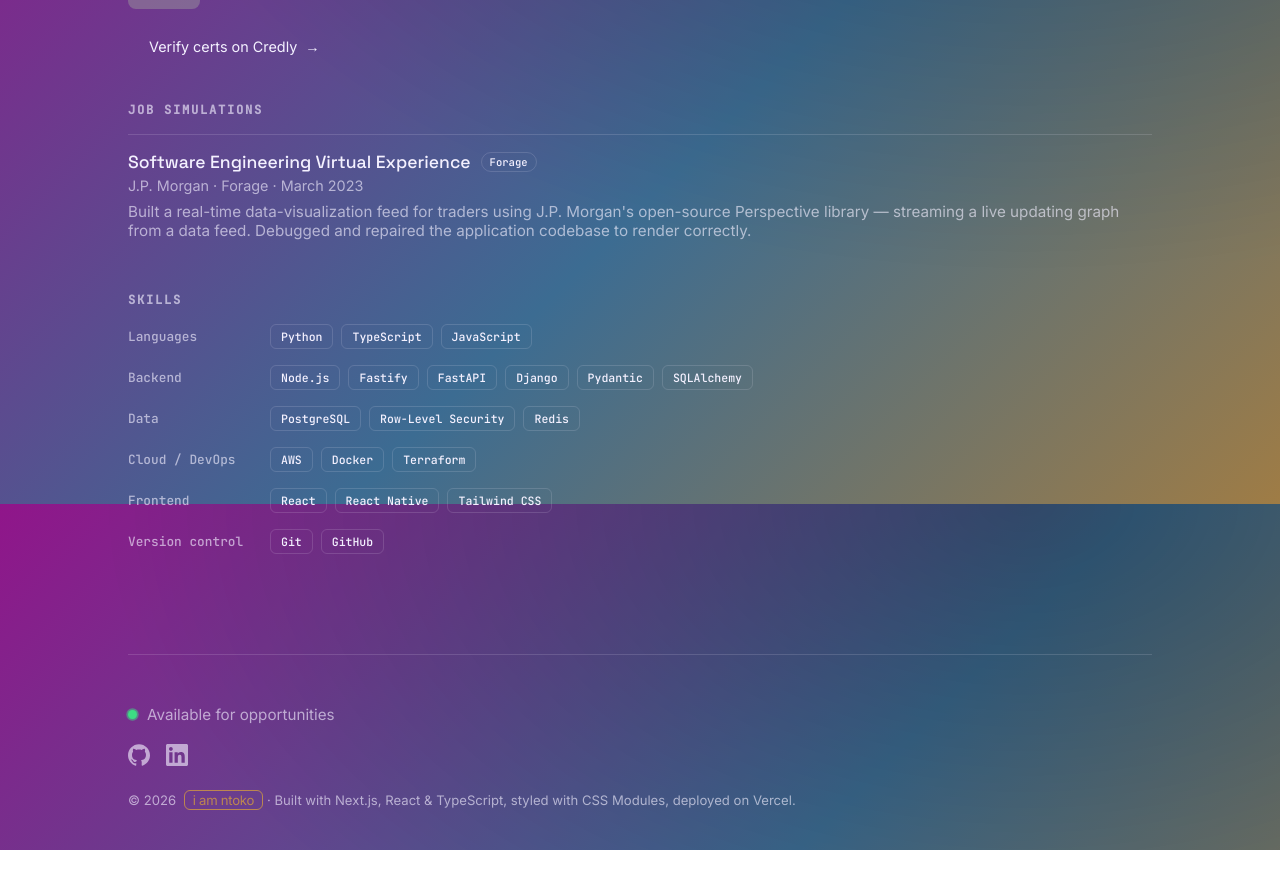
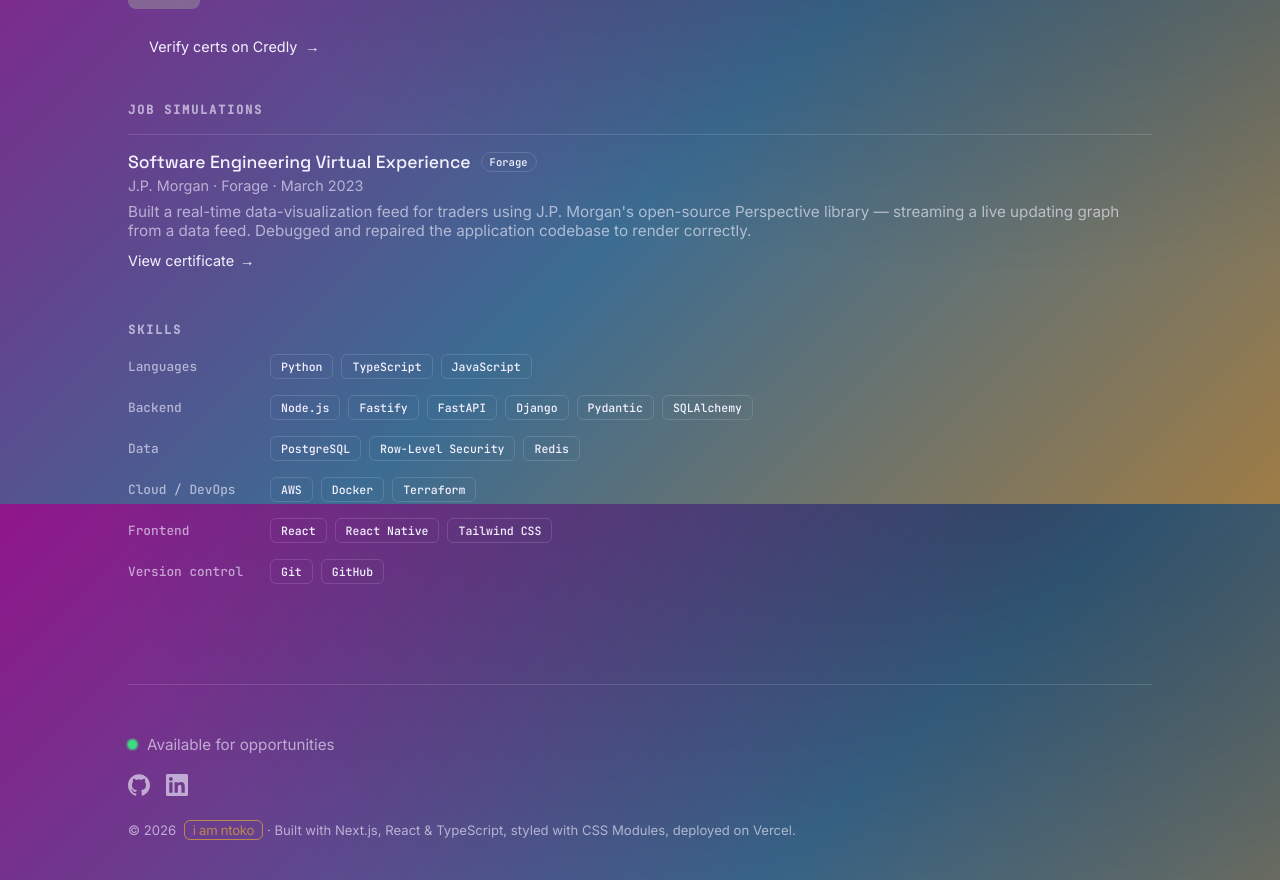
Before and after one commit to iamntoko/portfolio, a Next.js app: page / in a window 1280 px wide. Shown: the part 2696-3576 px from the top of the page. Before the commit the page ends 3546 px from the top, so only its background shows below. Built offline with nearby package versions, Linux system fonts and the light colour scheme; grey boxes are pictures that could not be loaded.

Commit message:
fix: correct certUrl field name in TimelineBlock

```diff
--- a/app/components/TimelineBlock.tsx
+++ b/app/components/TimelineBlock.tsx
@@ -19,8 +19,8 @@
           <p className={styles.xpDesc}>{item.description}</p>
 
 
-          {item.verifyHref && (
-            <a className={styles.verify} href={item.verifyHref} target="_blank" rel="noopener noreferrer">
+          {item.certUrl && (
+            <a className={styles.verify} href={item.certUrl} target="_blank" rel="noopener noreferrer">
               View certificate <span className={styles.arrow} aria-hidden="true">→</span>
             </a>
           )}
```
